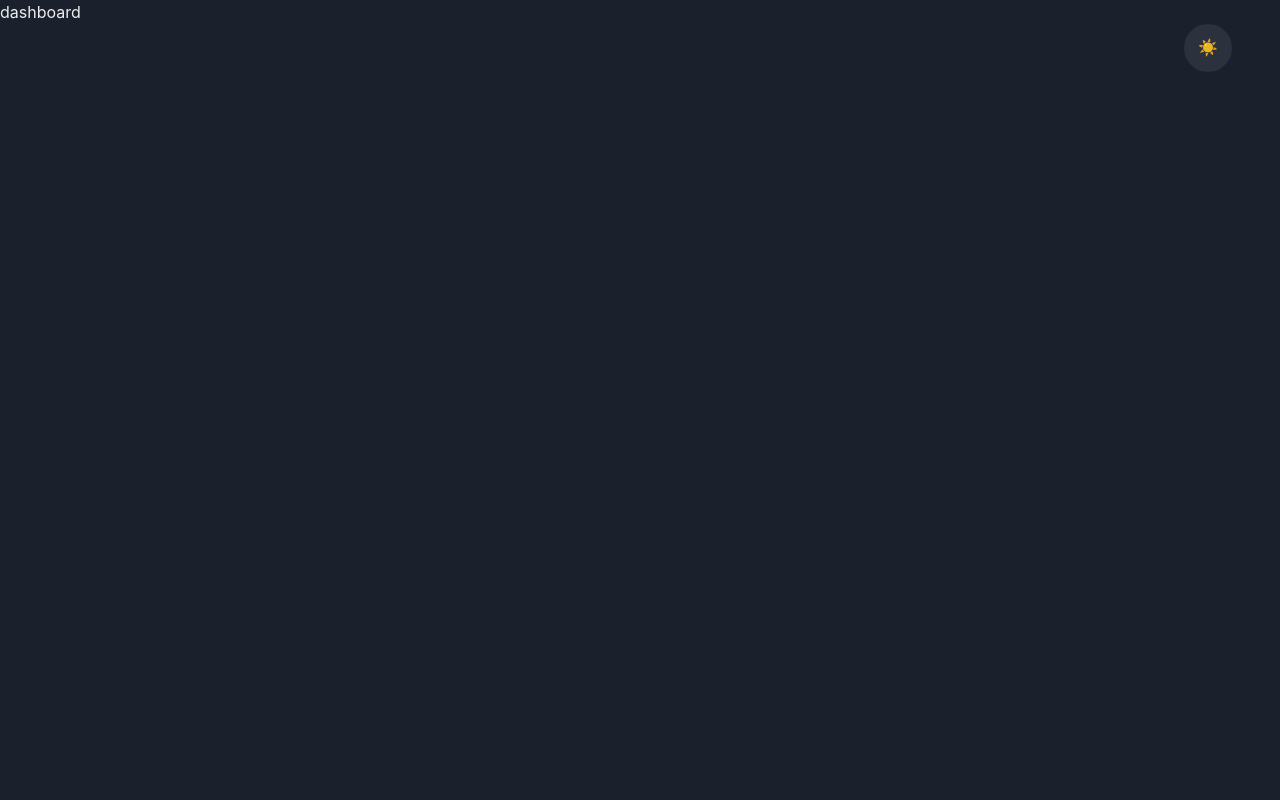
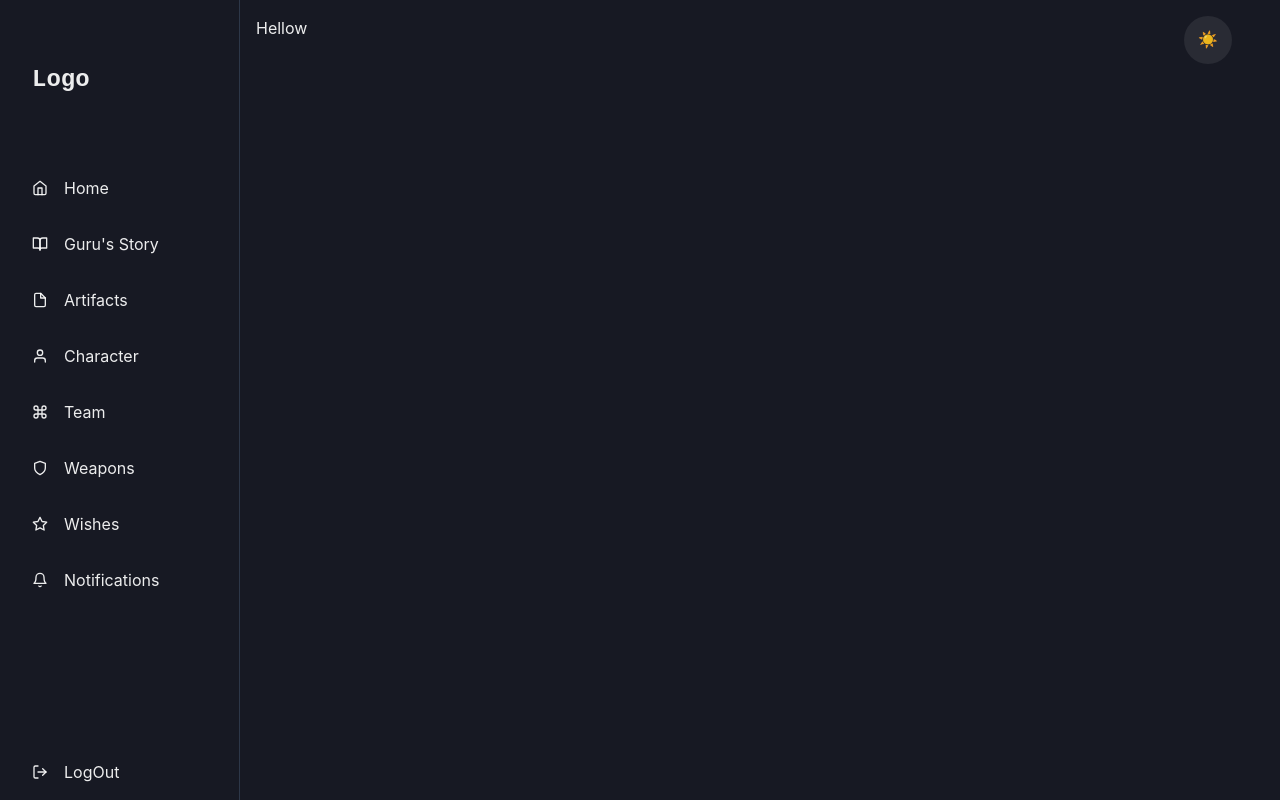
Before and after one commit to lenderson00/guru, a Next.js app: page /dashboard in a window 1280 px wide. Built offline with nearby package versions, Linux system fonts and the light colour scheme.

Commit message:
feat: create sidebar

```diff
--- a/src/components/ColorToogleButton/index.tsx
+++ b/src/components/ColorToogleButton/index.tsx
@@ -6,7 +6,7 @@ const ColorToogleButton = () => {
   const { colorMode, toggleColorMode } = useColorMode()
   return (
     <header>
-      <Button w={'3rem'} h={'3rem'} borderRadius={'50%'} onClick={toggleColorMode} position={"absolute"} right={'3rem'} top={'1.5rem'}>
+      <Button w={'3rem'} h={'3rem'} borderRadius={'50%'} onClick={toggleColorMode} position={"absolute"} right={'3rem'} top={'1rem'}>
         {colorMode === "light" ? "🌙" : "☀️"}
       </Button>
     </header>
--- /dev/null
+++ b/src/components/Menu/MobileNav/index.tsx
@@ -0,0 +1,40 @@
+import {
+  IconButton,
+  Flex,
+  useColorModeValue,
+  Text,
+  FlexProps,
+} from '@chakra-ui/react';
+
+import {
+  FiMenu,
+} from 'react-icons/fi';
+
+interface MobileProps extends FlexProps {
+  onOpen: () => void;
+}
+export const MobileNav = ({ onOpen, ...rest }: MobileProps) => {
+  return (
+    <Flex
+      ml={{ base: 0, md: 60 }}
+      px={{ base: 4, md: 24 }}
+      height="20"
+      alignItems="center"
+      bg={useColorModeValue('white', 'gray.900')}
+      borderBottomWidth="1px"
+      borderBottomColor={useColorModeValue('gray.200', 'gray.700')}
+      justifyContent="flex-start"
+      {...rest}>
+      <IconButton
+        variant="outline"
+        onClick={onOpen}
+        aria-label="open menu"
+        icon={<FiMenu />}
+      />
+
+      <Text fontSize="2xl" ml="8" fontFamily="monospace" fontWeight="bold">
+        Logo
+      </Text>
+    </Flex>
+  );
+};
--- /dev/null
+++ b/src/components/Menu/NavItem/index.tsx
@@ -0,0 +1,47 @@
+import {
+  Flex,
+  Icon,
+  Link,
+  FlexProps,
+} from '@chakra-ui/react';
+
+
+import { ReactText } from 'react';
+import { IconType } from 'react-icons';
+
+interface NavItemProps extends FlexProps {
+  icon: IconType;
+  logOut?: boolean;
+  children: ReactText;
+}
+
+export const NavItem = ({ icon, logOut, children, ...rest }: NavItemProps) => {
+  return (
+    <Link href="#" style={{ textDecoration: 'none' }}>
+      <Flex
+        align="center"
+        p="4"
+        mx="4"
+        borderRadius="lg"
+        role="group"
+        cursor="pointer"
+        _hover={{
+          bg: 'cyan.400',
+          color: 'white',
+        }}
+        {...rest}>
+        {icon && (
+          <Icon
+            mr="4"
+            fontSize="16"
+            _groupHover={{
+              color: 'white',
+            }}
+            as={icon}
+          />
+        )}
+        {children}
+      </Flex>
+    </Link>
+  );
+};
--- /dev/null
+++ b/src/components/Menu/SideBar/index.tsx
@@ -0,0 +1,43 @@
+import React, { ReactNode } from 'react';
+import {
+  Box,
+  useColorModeValue,
+  Drawer,
+  DrawerContent,
+  useDisclosure,
+} from '@chakra-ui/react';
+
+import { MobileNav } from '@app/components/Menu/MobileNav';
+import { SidebarContent } from '@app/components/Menu/SidebarProps';
+
+
+
+export const Sidebar = ({ children }: { children: ReactNode }) => {
+  const { isOpen, onOpen, onClose } = useDisclosure();
+  return (
+    <Box minH="100vh" bg={useColorModeValue('gray.100', 'gray.900')}>
+      <SidebarContent
+        onClose={() => onClose}
+        display={{ base: 'none', md: 'block' }}
+      />
+      <Drawer
+        autoFocus={false}
+        isOpen={isOpen}
+        placement="left"
+        onClose={onClose}
+        returnFocusOnClose={false}
+        onOverlayClick={onClose}
+        size="full">
+        <DrawerContent>
+          <SidebarContent onClose={onClose} />
+        </DrawerContent>
+      </Drawer>
+      {/* mobilenav */}
+      <MobileNav display={{ base: 'flex', md: 'none' }} onOpen={onOpen} />
+      <Box ml={{ base: 0, md: 60 }} p="4">
+
+        {children}
+      </Box>
+    </Box>
+  );
+}
--- /dev/null
+++ b/src/components/Menu/SidebarProps/index.tsx
@@ -0,0 +1,73 @@
+import {
+  Box,
+  CloseButton,
+  Flex,
+  useColorModeValue,
+  Text,
+  BoxProps,
+} from '@chakra-ui/react';
+
+import {
+  FiHome,
+  FiBookOpen,
+  FiFile,
+  FiCommand,
+  FiUser,
+  FiShield,
+  FiStar,
+  FiBell,
+  FiLogOut
+} from 'react-icons/fi';
+
+import { MenuItem } from '@app/domain/models/MenuItem';
+import { NavItem } from '@app/components/Menu/NavItem'
+
+interface SidebarProps extends BoxProps {
+  onClose: () => void;
+}
+
+const LinkItems: Array<MenuItem> = [
+  { name: 'Home', icon: FiHome },
+  { name: 'Guru\'s Story', icon: FiBookOpen },
+  { name: 'Artifacts', icon: FiFile },
+  { name: 'Character', icon: FiUser },
+  { name: 'Team', icon: FiCommand },
+  { name: 'Weapons', icon: FiShield },
+  { name: 'Wishes', icon: FiStar },
+  { name: 'Notifications', icon: FiBell },
+];
+
+export const SidebarContent = ({ onClose, ...rest }: SidebarProps) => {
+  return (
+    <Box
+      bg={useColorModeValue('white', 'gray.900')}
+      borderRight="1px"
+      borderRightColor={useColorModeValue('gray.200', 'gray.700')}
+      w={{ base: 'full', md: 60 }}
+      pos="fixed"
+      h="full"
+      {...rest}>
+      <Flex h="40" alignItems="center" mx="8" justifyContent="space-between">
+        <Text fontSize="2xl" fontFamily="monospace" fontWeight="bold">
+          Logo
+        </Text>
+        <CloseButton display={{ base: 'flex', md: 'none' }} onClick={onClose} />
+      </Flex>
+      <Flex direction={'column'} h={'80%'} justify={'space-between'}>
+
+          <Box>
+            {LinkItems.map((link) => (
+              <NavItem key={link.name} icon={link.icon}>
+                {link.name}
+              </NavItem>
+            ))}
+          </Box>
+
+          <NavItem icon={FiLogOut} bottom={0}>
+              LogOut
+          </NavItem>
+      </Flex>
+
+    </Box>
+  );
+};
--- /dev/null
+++ b/src/domain/models/MenuItem.ts
@@ -0,0 +1,6 @@
+import { IconType } from 'react-icons';
+
+export interface MenuItem {
+  name: string;
+  icon: IconType;
+}
--- a/src/pages/dashboard/index.tsx
+++ b/src/pages/dashboard/index.tsx
@@ -1,10 +1,13 @@
+import { Sidebar } from "@app/components/Menu/SideBar"
 
-const Dashboard = () => {
+const Home = () => {
+
   return (
-   <>
-    dashboard
-   </>
+      <Sidebar>
+        Hellow
+      </Sidebar>
+
   )
 }
 
-export default Dashboard
+export default Home
```
Also changed, not shown: src/pages/index.tsx (+2 -5 lines).
